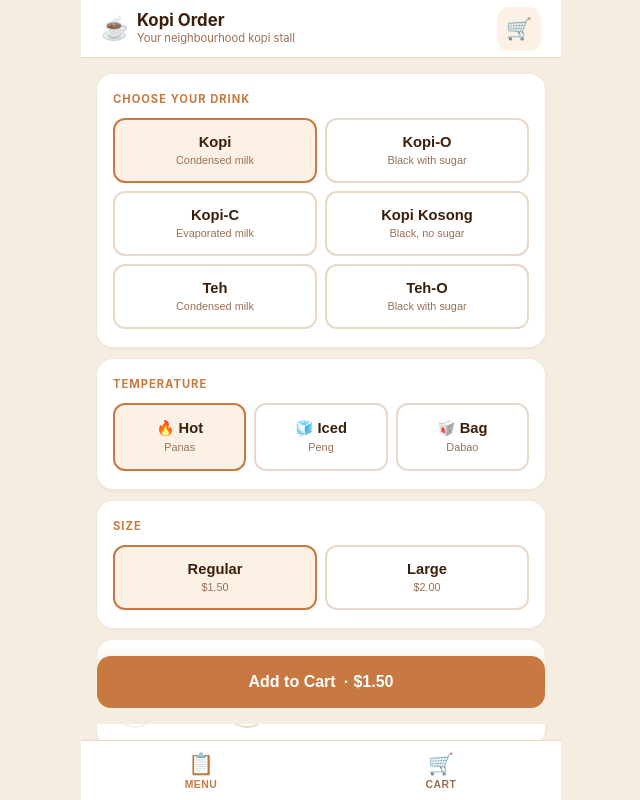
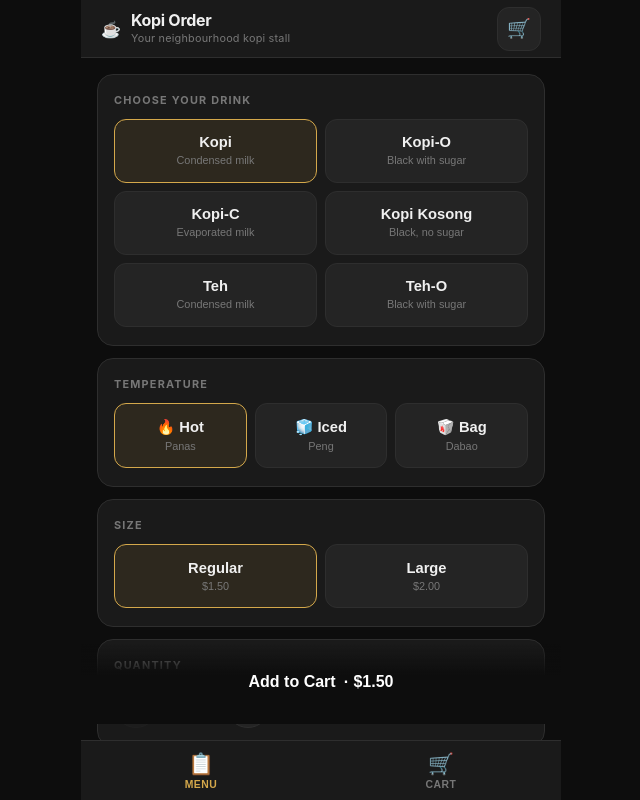
Before and after one commit to bcguy1977-max/kopi-order, a plain HTML site: page kopi-order/index.html in a window 1280 px wide. Shown: the whole page, without its empty margins (319-959 px from the left). Drawn offline with Linux system fonts and the light colour scheme.

Commit message:
cosmetic changes

```diff
--- a/kopi-order/index.html
+++ b/kopi-order/index.html
@@ -4,20 +4,20 @@
   <meta charset="UTF-8" />
   <meta name="viewport" content="width=device-width, initial-scale=1.0, viewport-fit=cover" />
   <meta name="apple-mobile-web-app-capable" content="yes" />
-  <meta name="apple-mobile-web-app-status-bar-style" content="default" />
-  <meta name="theme-color" content="#fdf6ec" />
+  <meta name="apple-mobile-web-app-status-bar-style" content="black-translucent" />
+  <meta name="theme-color" content="#0d0d0d" />
   <title>Kopi Order</title>
   <style>
     :root {
-      --brown-dark:   #3b1f0a;
-      --brown-mid:    #7a4f2e;
-      --brown-accent: #c87941;
-      --brown-light:  #fdf1e5;
-      --brown-border: #e8d8c8;
-      --bg:           #f5ede0;
-      --card:         #ffffff;
-      --text:         #3b1f0a;
-      --text-sub:     #9a7055;
+      --primary:      #d4a84b;
+      --primary-dim:  rgba(212, 168, 75, 0.1);
+      --primary-dark: #b88c35;
+      --bg:           #0d0d0d;
+      --surface:      #1a1a1a;
+      --surface-hi:   #242424;
+      --border:       #2e2e2e;
+      --text:         #f0f0f0;
+      --text-sub:     #777777;
       --tab-h:        60px;
       --header-h:     58px;
       --safe-top:     env(safe-area-inset-top, 0px);
@@ -33,6 +33,7 @@
       font-family: -apple-system, BlinkMacSystemFont, "Segoe UI", sans-serif;
       background: var(--bg);
       color: var(--text);
+      -webkit-font-smoothing: antialiased;
     }
 
     /* ── Layout shell ── */
@@ -49,13 +50,13 @@
       flex-shrink: 0;
       height: calc(var(--header-h) + var(--safe-top));
       padding-top: var(--safe-top);
-      background: var(--card);
+      background: var(--surface);
       display: flex;
       align-items: center;
       justify-content: space-between;
       padding-left: 20px;
       padding-right: 20px;
-      border-bottom: 1px solid var(--brown-border);
+      border-bottom: 1px solid var(--border);
       position: relative;
       z-index: 10;
     }
@@ -63,35 +64,47 @@
     header .brand {
       display: flex;
       align-items: center;
-      gap: 8px;
+      gap: 10px;
     }
 
-    header .brand-icon { font-size: 1.4rem; }
+    .brand-monogram {
+      width: 36px;
+      height: 36px;
+      border-radius: 10px;
+      background: var(--primary);
+      display: flex;
+      align-items: center;
+      justify-content: center;
+      font-size: 1.1rem;
+      flex-shrink: 0;
+    }
 
     header .brand-text h1 {
-      font-size: 1.05rem;
+      font-size: 1rem;
       font-weight: 700;
-      color: var(--brown-dark);
+      color: var(--text);
       line-height: 1;
+      letter-spacing: -0.3px;
     }
 
     header .brand-text p {
-      font-size: 0.7rem;
+      font-size: 0.68rem;
       color: var(--text-sub);
-      margin-top: 2px;
+      margin-top: 3px;
+      letter-spacing: 0.2px;
     }
 
     .cart-badge-btn {
       position: relative;
-      background: var(--brown-light);
-      border: none;
+      background: var(--surface-hi);
+      border: 1px solid var(--border);
       border-radius: 12px;
       width: 44px;
       height: 44px;
       display: flex;
       align-items: center;
       justify-content: center;
-      font-size: 1.3rem;
+      font-size: 1.2rem;
       cursor: pointer;
       touch-action: manipulation;
       transition: transform 0.1s;
@@ -103,10 +116,10 @@
       position: absolute;
       top: 4px;
       right: 4px;
-      background: var(--brown-accent);
-      color: white;
+      background: var(--primary);
+      color: #0d0d0d;
       font-size: 0.6rem;
-      font-weight: 700;
+      font-weight: 800;
       min-width: 16px;
       height: 16px;
       border-radius: 8px;
@@ -136,8 +149,8 @@
       flex-shrink: 0;
       height: calc(var(--tab-h) + var(--safe-bot));
       padding-bottom: var(--safe-bot);
-      background: var(--card);
-      border-top: 1px solid var(--brown-border);
+      background: var(--surface);
+      border-top: 1px solid var(--border);
       display: flex;
     }
 
@@ -157,7 +170,7 @@
       position: relative;
     }
 
-    .tab-btn.active { color: var(--brown-accent); }
+    .tab-btn.active { color: var(--primary); }
 
     .tab-btn .tab-icon { font-size: 1.3rem; }
 
@@ -173,10 +186,10 @@
       top: 8px;
       left: 50%;
       transform: translateX(8px);
-      background: var(--brown-accent);
-      color: white;
+      background: var(--primary);
+      color: #0d0d0d;
       font-size: 0.6rem;
-      font-weight: 700;
+      font-weight: 800;
       min-width: 16px;
       height: 16px;
       border-radius: 8px;
@@ -190,19 +203,19 @@
 
     /* ── Cards ── */
     .card {
-      background: var(--card);
+      background: var(--surface);
       border-radius: 16px;
       padding: 18px 16px;
       margin-bottom: 12px;
-      box-shadow: 0 1px 4px rgba(0,0,0,0.06);
+      border: 1px solid var(--border);
     }
 
     .card-label {
-      font-size: 0.7rem;
+      font-size: 0.68rem;
       font-weight: 700;
       text-transform: uppercase;
-      letter-spacing: 1px;
-      color: var(--brown-accent);
+      letter-spacing: 1.2px;
+      color: var(--text-sub);
       margin-bottom: 12px;
     }
 
@@ -216,8 +229,8 @@
     .option-grid.three-col { grid-template-columns: repeat(3, 1fr); }
 
     .option-btn {
-      border: 2px solid var(--brown-border);
-      background: white;
+      border: 1px solid var(--border);
+      background: var(--surface-hi);
       border-radius: 12px;
       padding: 14px 8px;
       cursor: pointer;
@@ -236,8 +249,8 @@
     .option-btn:active { transform: scale(0.96); }
 
     .option-btn.selected {
-      border-color: var(--brown-accent);
-      background: var(--brown-light);
+      border-color: var(--primary);
+      background: var(--primary-dim);
     }
 
     .option-btn .opt-label {
@@ -266,22 +279,22 @@
       width: 44px;
       height: 44px;
       border-radius: 50%;
-      border: 2px solid var(--brown-border);
-      background: white;
+      border: 1px solid var(--border);
+      background: var(--surface-hi);
       font-size: 1.3rem;
       cursor: pointer;
       touch-action: manipulation;
       display: flex;
       align-items: center;
       justify-content: center;
-      color: var(--brown-dark);
+      color: var(--text);
       transition: background 0.1s, transform 0.1s;
       -webkit-user-select: none;
       user-select: none;
     }
 
-    .qty-btn:active { background: var(--brown-light); transform: scale(0.9); }
-    .qty-btn:disabled { opacity: 0.35; }
+    .qty-btn:active { background: var(--primary-dim); transform: scale(0.9); }
+    .qty-btn:disabled { opacity: 0.3; }
 
     .qty-value {
       font-size: 1.4rem;
```
